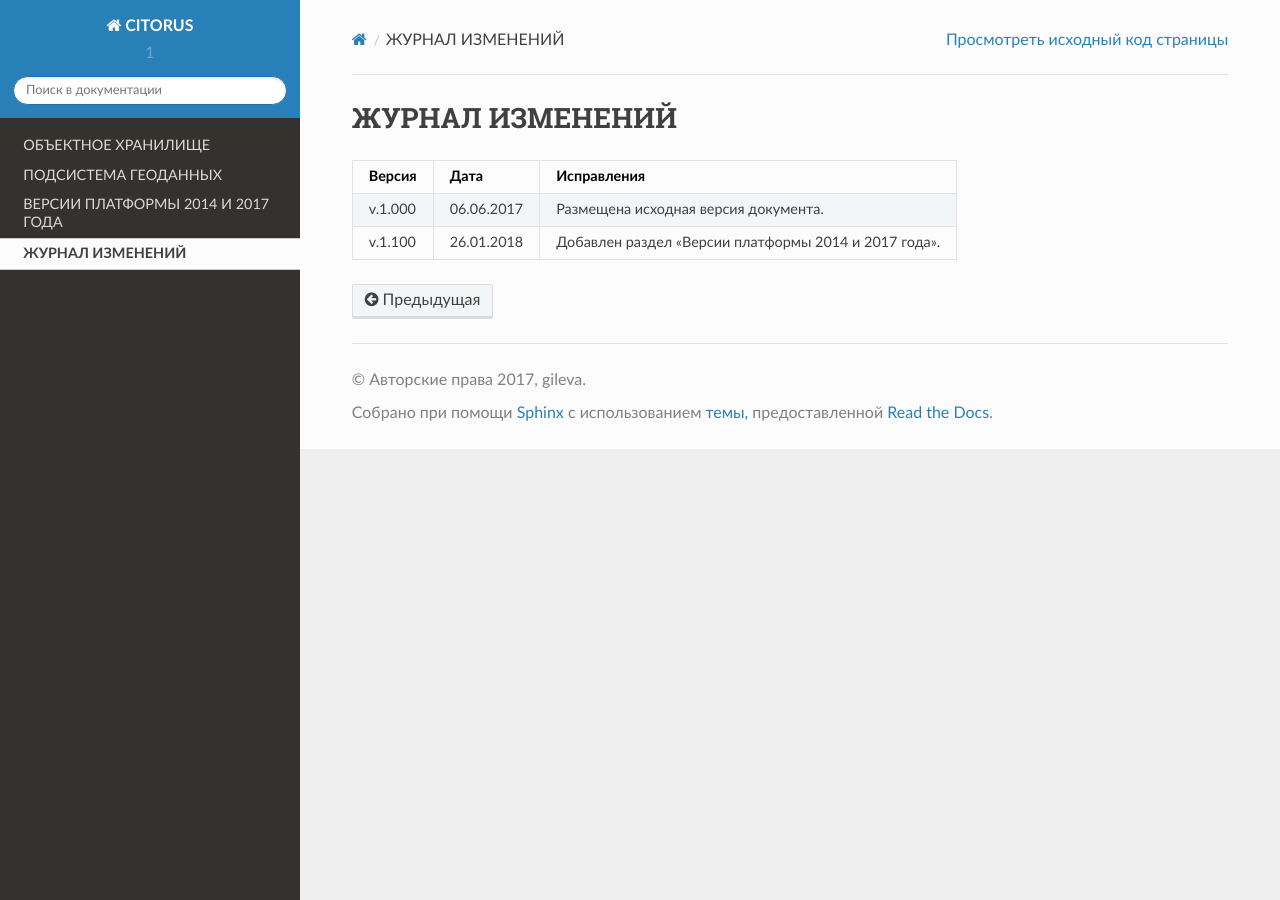
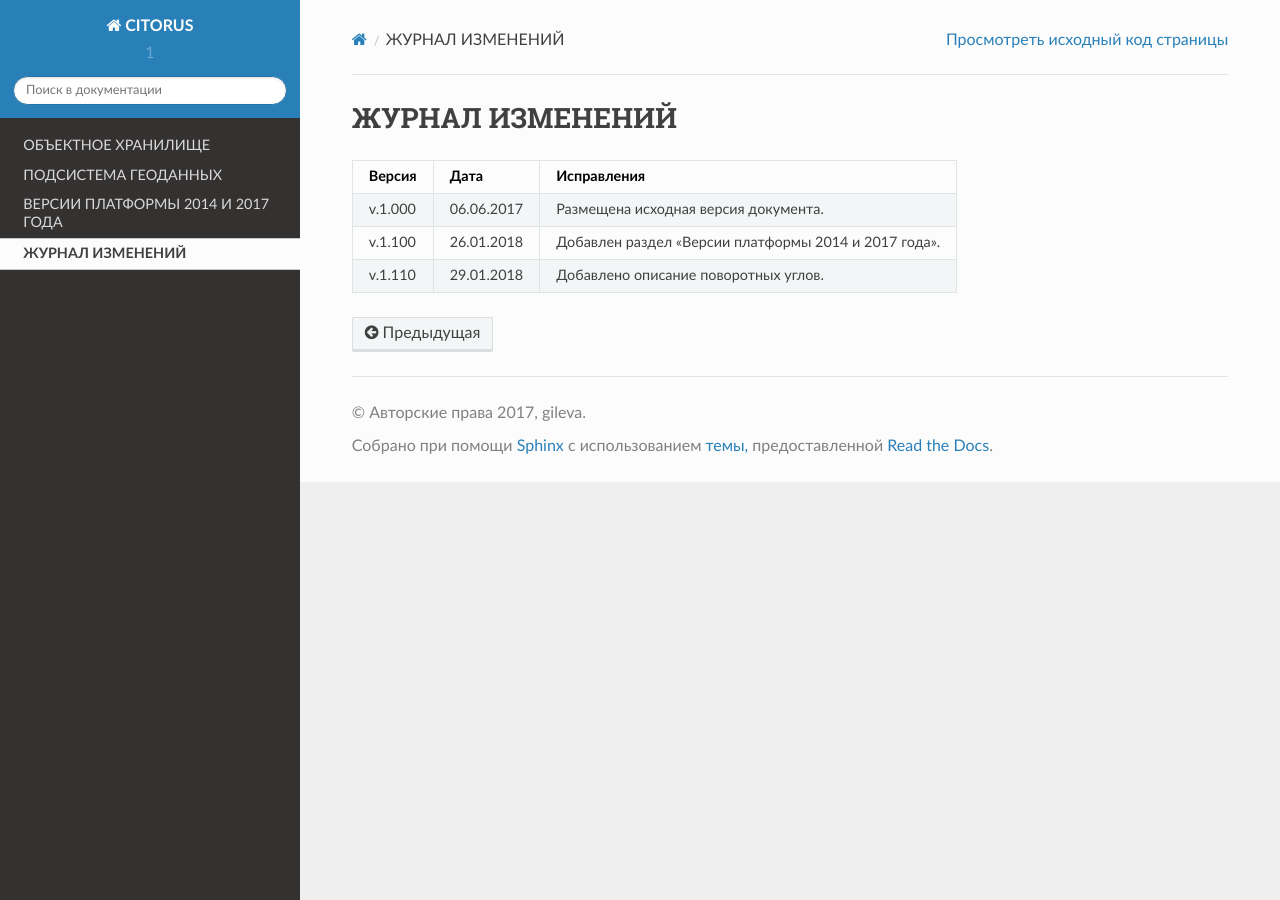
Before and after one commit to citoruspm/citorus, a Sphinx documentation site: the page built from source/journal.rst, in a window 1280 px wide. Built offline with Sphinx 7.4.7 and the Read the Docs theme 2.0.0, drawn with Linux system fonts in a browser that asks for light colours; formulas are drawn with MathJax 3.

Commit message:
Update journal.rst

```diff
--- a/source/journal.rst
+++ b/source/journal.rst
@@ -10,3 +10,5 @@
 +-------+------------+--------------------------------------------------------------------------------+
 |v.1.100| 26.01.2018 | Добавлен раздел «Версии платформы 2014 и 2017 года».                           |
 +-------+------------+--------------------------------------------------------------------------------+
+|v.1.110| 29.01.2018 | Добавлено описание поворотных углов.                                           |
++-------+------------+--------------------------------------------------------------------------------+
```
